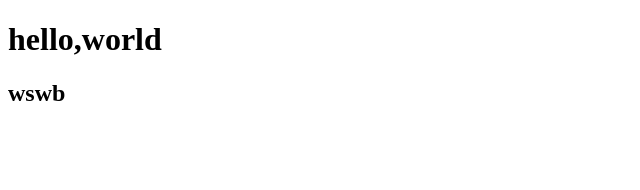
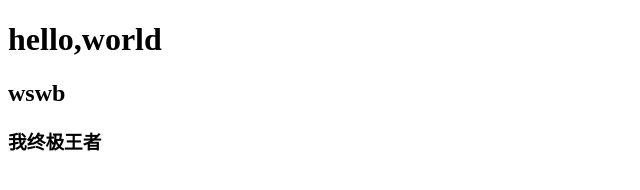
Before and after one commit to tcl76/ickt01, a plain HTML site: page index.html in a window 1280 px wide. Shown: the whole page, without its empty margins (0-640 px from the left). Drawn offline with Linux system fonts and the light colour scheme.

Commit message:
tianjia new

```diff
--- a/index.html
+++ b/index.html
@@ -9,5 +9,6 @@
 <body>
     <h1>hello,world</h1>
     <h2>wswb</h2>
+    <h3>我终极王者</h3>
 </body>
 </html>
```
